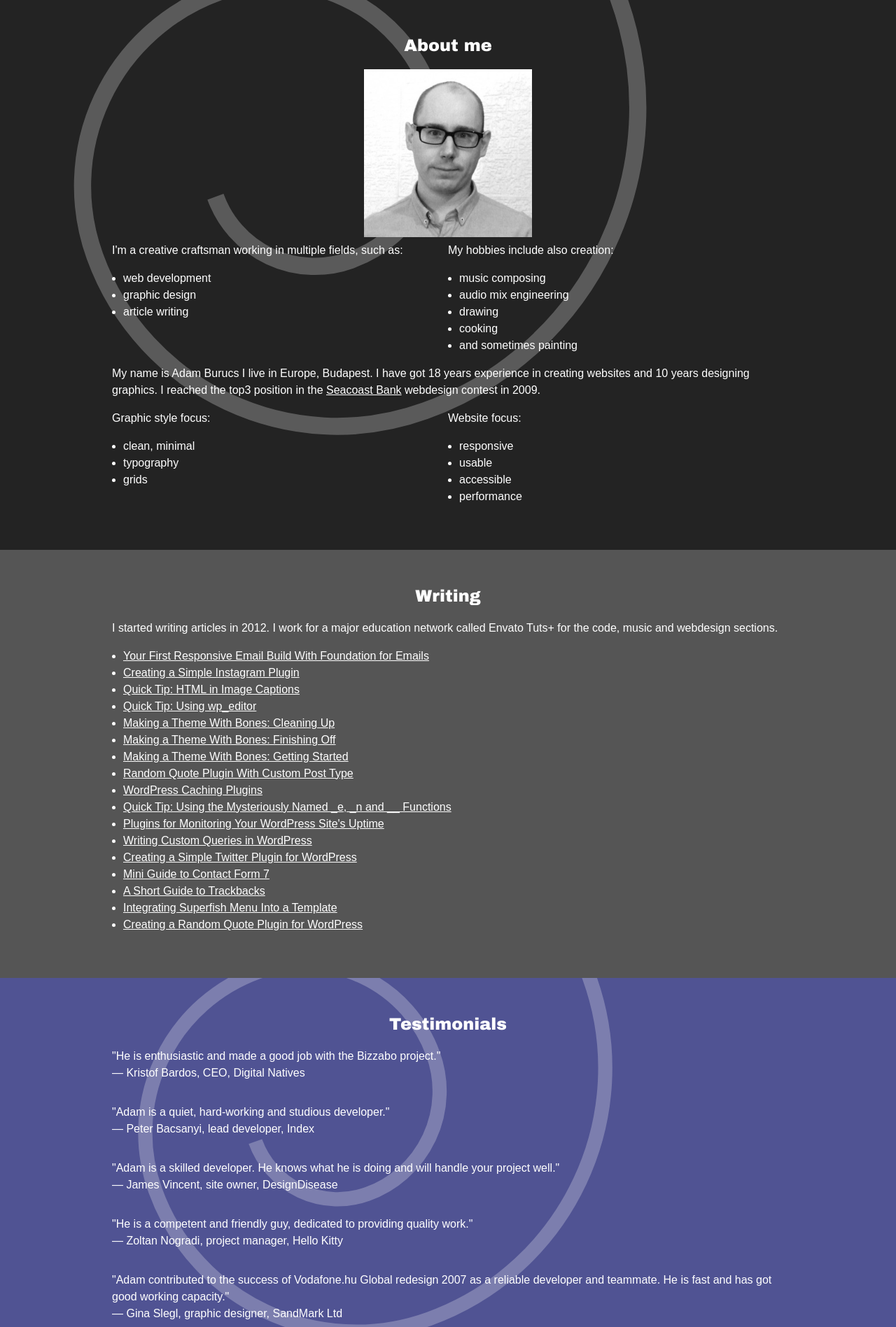
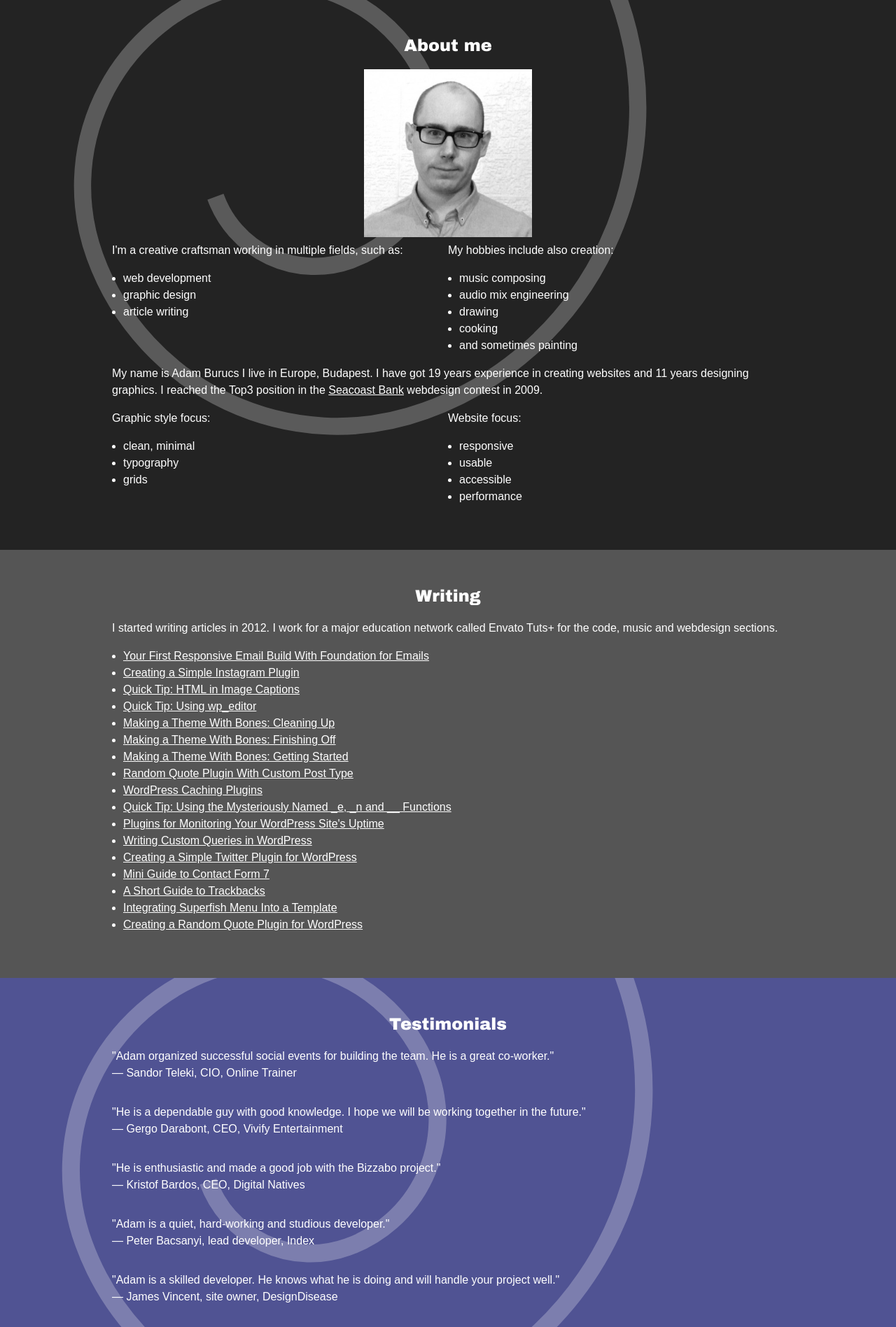
Before and after one commit to krondorl/burucs.dev, a PHP site: page / in a window 1280 px wide. Shown: the part 4531-6428 px from the top of the page at 70% size. Run offline with PHP 8.4, Linux system fonts and the light colour scheme.

Commit message:
Update content, text and images
August 2017

```diff
--- a/index.php
+++ b/index.php
@@ -193,10 +193,10 @@
       <h2 class="h2">Latest works</h2>
       <div class="flex-row">
         <div class="flex-col center">
-          <h3>Expackt</h3>
+          <h3>Online Trainer</h3>
           <p>frontend development</p>
           <p>
-            <a href="http://expackt.com/" target="_blank"><img class="work-img" src="img/work-expackt.jpg" alt="Expackt picture"></a>
+            <a href="https://onlinetrainer.hu/" target="_blank"><img class="work-img" src="img/ot.jpg" alt="Online Trainer picture"></a>
           </p>
         </div>
         <div class="flex-col center">
@@ -314,7 +314,7 @@
           </ul>
         </div>
       </div>
-      <p>My name is Adam Burucs I live in Europe, Budapest. I have got 18 years experience in creating websites and 10 years designing graphics. I reached the top3 position in the <a href="https://www.seacoastbank.com/" target="_blank">Seacoast Bank</a> webdesign contest in 2009.</p>
+      <p>My name is Adam Burucs I live in Europe, Budapest. I have got 19 years experience in creating websites and 11 years designing graphics. I reached the Top3 position in the <a href="https://www.seacoastbank.com/" target="_blank">Seacoast Bank</a> webdesign contest in 2009.</p>
 
       <div class="flex-row">
         <div class="flex-col">
@@ -367,6 +367,20 @@
   <article class="testimonials">
     <div class="container">
       <h2 class="h2">Testimonials</h2>
+      <blockquote>
+        <p>"Adam organized successful social events for building the team. He is a great co-worker."<br>
+        —
+        Sandor Teleki,
+        CIO,
+        Online Trainer</p>
+      </blockquote>
+      <blockquote>
+        <p>"He is a dependable guy with good knowledge. I hope we will be working together in the future."<br>
+        —
+        Gergo Darabont,
+        CEO,
+        Vivify Entertainment</p>
+      </blockquote>
       <blockquote>
         <p>"He is enthusiastic and made a good job with the Bizzabo project."<br>
         —
@@ -432,7 +446,7 @@
           <li><a href="https://www.behance.net/adamburucs" class="icon fa-behance" target="_blank"><span class="label">Behance</span></a></li>
         </ul>
       <p>Some icons from flaticon.com.</p>
-      <p>Hand coded with love in Budapest, 2016.</p>
+      <p>Hand coded with love in Budapest.</p>
       <a href="#top"><img class="arrow-top" src="img/arrow-top.svg" alt=""> Jump to top</a>
     </div>
   </footer>
```
